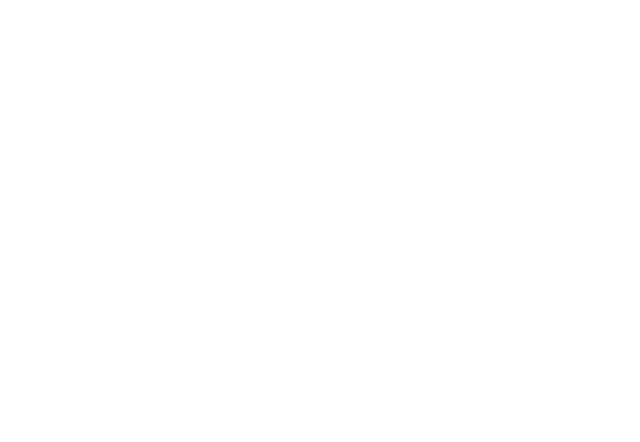
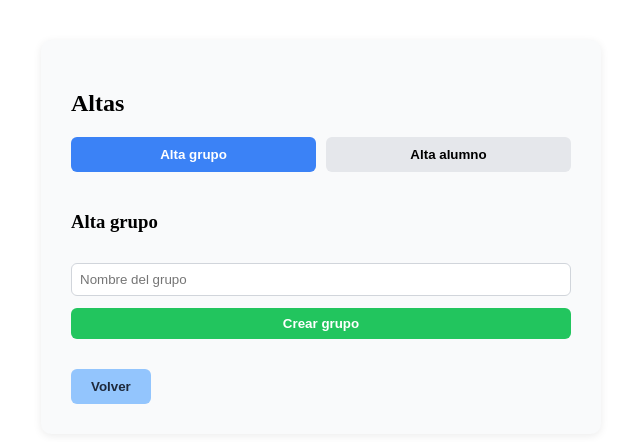
Before and after one commit to Jdionisr/app-asistencias, a Vue app: page /altas in a window 1280 px wide. Before the commit this address had no page. Shown: the top 442 px of the page, without its empty margins (319-959 px from the left). Built offline with nearby package versions, Linux system fonts and the light colour scheme; no server answers; the database is empty; the HTML template or start-up script is replaced by a standard one.

Commit message:
feat: vista Altas con alta de grupo y alumno, y mejoras de navegación

```diff
--- /dev/null
+++ b/src/componentes/AltaAlumno.vue
@@ -0,0 +1,77 @@
+<template>
+  <form class="alta-alumno" @submit.prevent="crearAlumno">
+    <h3>Alta alumno</h3>
+    <input v-model="nombre" placeholder="Nombre" required />
+    <input v-model="apellidos" placeholder="Apellidos" required />
+    <input v-model="fecha_nac" type="date" required />
+    <select v-model="grupo_id" required>
+      <option value="" disabled>Selecciona grupo</option>
+      <option v-for="g in grupos" :key="g.id" :value="g.id">{{ g.nombre }}</option>
+    </select>
+    <button type="submit">Crear alumno</button>
+    <p v-if="mensaje" :class="{ error: error }">{{ mensaje }}</p>
+  </form>
+</template>
+
+<script setup lang="ts">
+import { ref, toRefs } from 'vue'
+import { supabase } from '@/lib/supabase'
+
+const props = defineProps<{ grupos: { id: string; nombre: string }[] }>()
+const { grupos } = toRefs(props)
+
+const nombre = ref('')
+const apellidos = ref('')
+const fecha_nac = ref('')
+const grupo_id = ref('')
+const mensaje = ref('')
+const error = ref(false)
+const emit = defineEmits(['alumnoCreado'])
+
+async function crearAlumno() {
+  mensaje.value = ''
+  error.value = false
+  const { error: err } = await supabase.from('alumnos').insert({
+    nombre: nombre.value,
+    apellidos: apellidos.value,
+    fecha_nac: fecha_nac.value,
+    grupo_id: grupo_id.value
+  })
+  if (err) {
+    mensaje.value = 'Error: ' + err.message
+    error.value = true
+  } else {
+    mensaje.value = 'Alumno creado correctamente'
+    nombre.value = ''
+    apellidos.value = ''
+    fecha_nac.value = ''
+    grupo_id.value = ''
+    emit('alumnoCreado')
+  }
+}
+</script>
+
+<style scoped>
+.alta-alumno {
+  display: flex;
+  flex-direction: column;
+  gap: 12px;
+}
+.alta-alumno input, .alta-alumno select {
+  padding: 8px;
+  border-radius: 6px;
+  border: 1px solid #d1d5db;
+}
+.alta-alumno button {
+  background: #3b82f6;
+  color: white;
+  border: none;
+  border-radius: 6px;
+  padding: 8px 0;
+  font-weight: bold;
+  cursor: pointer;
+}
+.alta-alumno .error {
+  color: #dc2626;
+}
+</style>
--- /dev/null
+++ b/src/componentes/AltaGrupo.vue
@@ -0,0 +1,57 @@
+<template>
+  <form class="alta-grupo" @submit.prevent="crearGrupo">
+    <h3>Alta grupo</h3>
+    <input v-model="nombre" placeholder="Nombre del grupo" required />
+    <button type="submit">Crear grupo</button>
+    <p v-if="mensaje" :class="{ error: error }">{{ mensaje }}</p>
+  </form>
+</template>
+
+<script setup lang="ts">
+import { ref } from 'vue'
+import { supabase } from '@/lib/supabase'
+
+const nombre = ref('')
+const mensaje = ref('')
+const error = ref(false)
+const emit = defineEmits(['grupoCreado'])
+
+async function crearGrupo() {
+  mensaje.value = ''
+  error.value = false
+  const { error: err } = await supabase.from('grupos').insert({ nombre: nombre.value })
+  if (err) {
+    mensaje.value = 'Error: ' + err.message
+    error.value = true
+  } else {
+    mensaje.value = 'Grupo creado correctamente'
+    nombre.value = ''
+    emit('grupoCreado')
+  }
+}
+</script>
+
+<style scoped>
+.alta-grupo {
+  display: flex;
+  flex-direction: column;
+  gap: 12px;
+}
+.alta-grupo input {
+  padding: 8px;
+  border-radius: 6px;
+  border: 1px solid #d1d5db;
+}
+.alta-grupo button {
+  background: #22c55e;
+  color: white;
+  border: none;
+  border-radius: 6px;
+  padding: 8px 0;
+  font-weight: bold;
+  cursor: pointer;
+}
+.alta-grupo .error {
+  color: #dc2626;
+}
+</style>
--- a/src/router/index.ts
+++ b/src/router/index.ts
@@ -3,12 +3,14 @@
 import Dashboard from '@/vistas/Dashboard.vue'
 import Group from '@/vistas/Group.vue'
 import ExportView from '@/vistas/Export.vue'
+import Altas from '@/vistas/Altas.vue'
 
 const routes = [
   { path: '/', name: 'login', component: Login },
   { path: '/dashboard', name: 'dashboard', component: Dashboard },
   { path: '/group/:id', name: 'group', component: Group, props: true },
-  { path: '/export', name: 'export', component: ExportView }
+  { path: '/export', name: 'export', component: ExportView },
+  { path: '/altas', name: 'altas', component: Altas }
 ]
 
 const router = createRouter({
--- /dev/null
+++ b/src/vistas/Altas.vue
@@ -0,0 +1,95 @@
+<template>
+  <div class="altas">
+    <h2>Altas</h2>
+    <div class="altas-tabs">
+      <button :class="{ active: tab === 'grupo' }" @click="tab = 'grupo'">Alta grupo</button>
+      <button :class="{ active: tab === 'alumno' }" @click="tab = 'alumno'">Alta alumno</button>
+    </div>
+    <div v-if="tab === 'grupo'">
+      <AltaGrupo @grupoCreado="onGrupoCreado" />
+    </div>
+    <div v-else>
+      <AltaAlumno :grupos="grupos" @alumnoCreado="onAlumnoCreado" />
+    </div>
+    <button class="volver-btn" @click="volver">Volver</button>
+  </div>
+</template>
+
+<script setup lang="ts">
+import { useRouter } from 'vue-router'
+const router = useRouter()
+
+function volver() {
+  router.push({ name: 'dashboard' })
+}
+import { ref, onMounted } from 'vue'
+import AltaGrupo from '@/componentes/AltaGrupo.vue'
+import AltaAlumno from '@/componentes/AltaAlumno.vue'
+import { supabase } from '@/lib/supabase'
+
+const tab = ref<'grupo' | 'alumno'>('grupo')
+const grupos = ref<{ id: string; nombre: string }[]>([])
+
+onMounted(async () => {
+  // Cargar grupos para el select de AltaAlumno
+  const { data, error } = await supabase.from('grupos').select('id, nombre')
+  if (!error && data) grupos.value = data
+})
+
+function onGrupoCreado() {
+  // Refrescar lista de grupos tras crear uno nuevo
+  supabase.from('grupos').select('id, nombre').then(({ data, error }) => {
+    if (!error && data) grupos.value = data
+  })
+}
+
+function onAlumnoCreado() {
+  // Aquí podrías mostrar un mensaje o refrescar algo si lo necesitas
+}
+</script>
+
+<style scoped>
+.altas {
+  max-width: 500px;
+  margin: 40px auto;
+  padding: 30px;
+  background: #f9fafb;
+  border-radius: 10px;
+  box-shadow: 0 2px 8px rgba(0,0,0,0.08);
+}
+.altas-tabs {
+  display: flex;
+  gap: 10px;
+  margin-bottom: 20px;
+}
+.altas-tabs button {
+  flex: 1;
+  padding: 10px;
+  border: none;
+  border-radius: 6px;
+  background: #e5e7eb;
+  font-weight: bold;
+  cursor: pointer;
+  transition: background 0.2s;
+}
+.altas-tabs button.active {
+  background: #3b82f6;
+  color: white;
+}
+
+.volver-btn {
+  margin-top: 30px;
+  background: #93c5fd;
+  color: #1e293b;
+  border: none;
+  border-radius: 6px;
+  padding: 10px 20px;
+  font-weight: bold;
+  cursor: pointer;
+  transition: background 0.2s;
+}
+.volver-btn:hover {
+  background: #3b82f6;
+  color: white;
+}
+</style>
--- a/src/vistas/Dashboard.vue
+++ b/src/vistas/Dashboard.vue
@@ -24,8 +24,9 @@
       No tienes grupos aún. Crea uno en el panel de Supabase o usa el editor de tablas.
     </div>
 
-    <!-- Botón de informes centrado abajo -->
-    <div class="export-button-container">
+    <!-- Botones de acciones centrados abajo -->
+    <div class="dashboard-actions">
+      <button class="altas-btn" @click="goToAltas">Altas</button>
       <button class="report-btn" @click="goToExport">Informes</button>
     </div>
   </div>
@@ -79,6 +80,11 @@
 
 function openGroup(id: string) {
   router.push({ name: 'group', params: { id } })
+}
+
+
+function goToAltas() {
+  router.push({ name: 'altas' })
 }
 
 function goToExport() {
@@ -151,6 +157,25 @@
 }
 .report-btn:hover { background-color: #10b981; }
 
+.dashboard-actions {
+  display: flex;
+  justify-content: center;
+  gap: 16px;
+  margin-top: 40px;
+}
+.altas-btn {
+  background: #f59e42;
+  color: white;
+  border: none;
+  border-radius: 6px;
+  padding: 10px 20px;
+  font-weight: bold;
+  cursor: pointer;
+  transition: background 0.2s;
+}
+.altas-btn:hover {
+  background: #ea580c;
+}
 .empty { color: #6b7280; margin-top: 20px; }
 .error { color: #b91c1c; margin-top: 10px; }
 </style>
--- a/src/vistas/Group.vue
+++ b/src/vistas/Group.vue
@@ -26,10 +26,9 @@
       </tbody>
     </table>
 
-    <!-- Botones Back y Export distribuidos -->
+    <!-- Botón Back -->
    <div class="action-buttons">
     <button class="back-btn" @click="goBack">Volver</button>
-    <button class="save-btn" @click="saveAttendance">Guardar asistencias</button>
   </div>
 
   </div>
@@ -71,43 +70,62 @@
     .from('alumnos')
     .select('id, nombre, apellidos, fecha_nac')
     .eq('grupo_id', groupId)
-  if (studentsError) console.error('❌ Error cargando alumnos:', studentsError.message)
-  else students.value = studentsData || []
+  if (studentsError) {
+    console.error('❌ Error cargando alumnos:', studentsError.message)
+    students.value = []
+    return
+  }
+  students.value = studentsData || []
+
+  // Cargar asistencias existentes para la fecha actual
+  const { data: asistenciasData, error: asistenciasError } = await supabase
+    .from('asistencias')
+    .select('alumno_id, presente')
+    .eq('fecha', currentDate.value)
+    .in('alumno_id', students.value.map(s => s.id))
+  if (asistenciasError) {
+    console.error('❌ Error cargando asistencias:', asistenciasError.message)
+    return
+  }
+  // Mapear asistencias a los alumnos
+  for (const asistencia of asistenciasData || []) {
+    const alumno = students.value.find(s => s.id === asistencia.alumno_id)
+    if (alumno) {
+      if (!alumno.attendance) alumno.attendance = {}
+      alumno.attendance[currentDate.value] = asistencia.presente
+    }
+  }
 })
 
-function handleAttendanceChanged(studentId: string, date: string, present: boolean) {
+async function handleAttendanceChanged(studentId: string, date: string, present: boolean) {
   const student = students.value.find(s => s.id === studentId)
   if (!student) return
   if (!student.attendance) student.attendance = {}
   student.attendance[date] = present
   console.log('✅ Asistencia actualizada:', student.nombre, date, present)
+
+  // Guardar asistencia individual en Supabase
+  const { error } = await supabase
+    .from('asistencias')
+    .upsert([
+      {
+        alumno_id: studentId,
+        fecha: date,
+        presente: present
+      }
+    ], { onConflict: 'alumno_id,fecha' })
+
+  if (error) {
+    alert('Error guardando asistencia: ' + error.message)
+    console.error('❌ Error guardando asistencia:', error.message)
+  } else {
+    // Opcional: notificación visual rápida
+    // alert('Asistencia guardada')
+  }
 }
 
 function goBack() { router.back() }
 function logout() { router.push({ name: 'login' }) }
-async function saveAttendance() {
-  if (!students.value.length) return
-
-  // Preparamos los datos para insertar
-  const records = students.value.map(s => ({
-    alumno_id: s.id,
-    fecha: currentDate.value,
-    presente: s.attendance?.[currentDate.value] ?? false
-  }))
-
-  // Inserción en Supabase con "upsert" para evitar duplicados
-  const { data, error } = await supabase
-     .from('asistencias')
-     .upsert(records, { onConflict: 'alumno_id,fecha' })
-
-  if (error) {
-    console.error('❌ Error guardando asistencias:', error.message)
-    alert('Error guardando asistencias: ' + error.message)
-  } else {
-    console.log('✅ Asistencias guardadas:', data)
-    alert('Asistencias guardadas correctamente')
-  }
-}
 
 </script>
 
```
